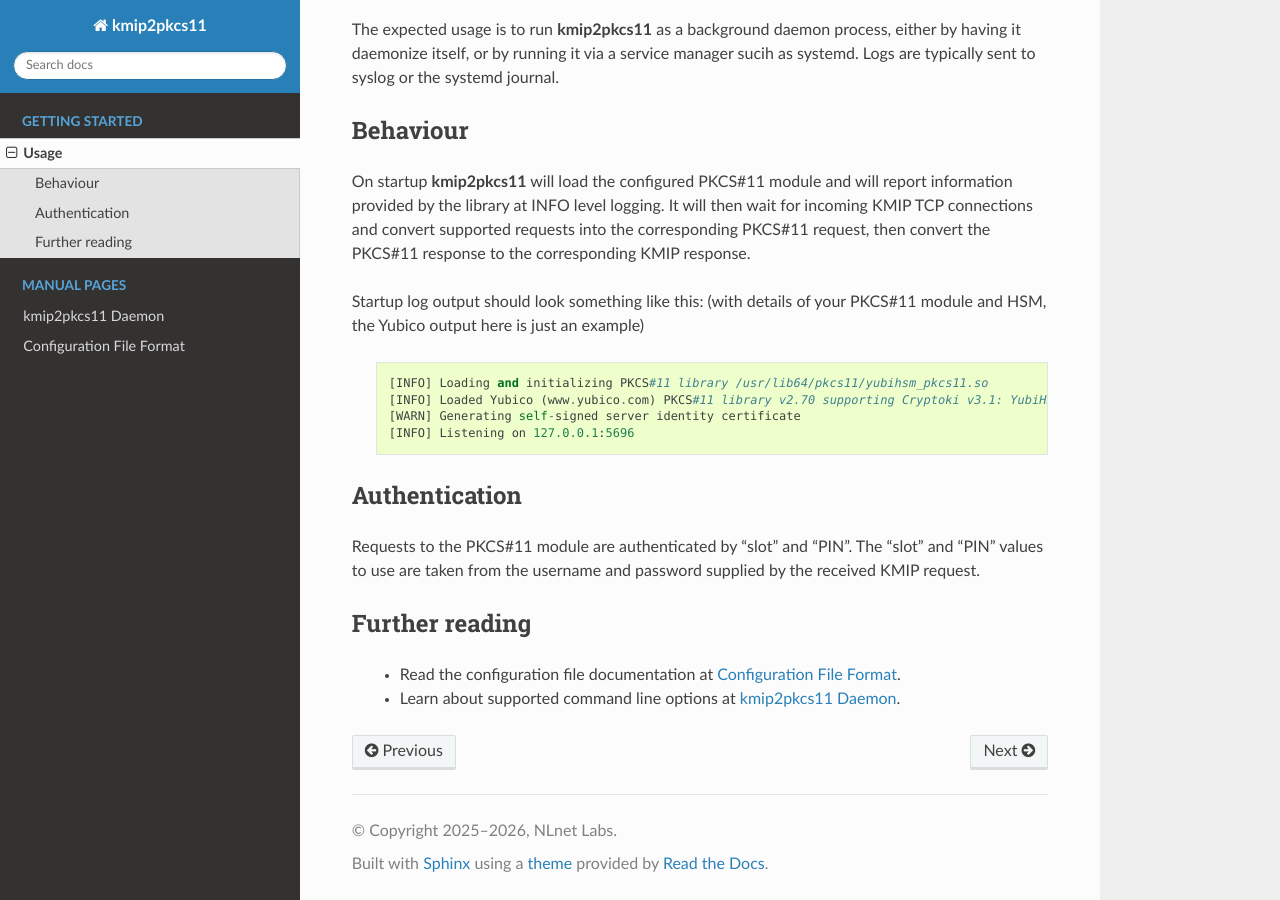
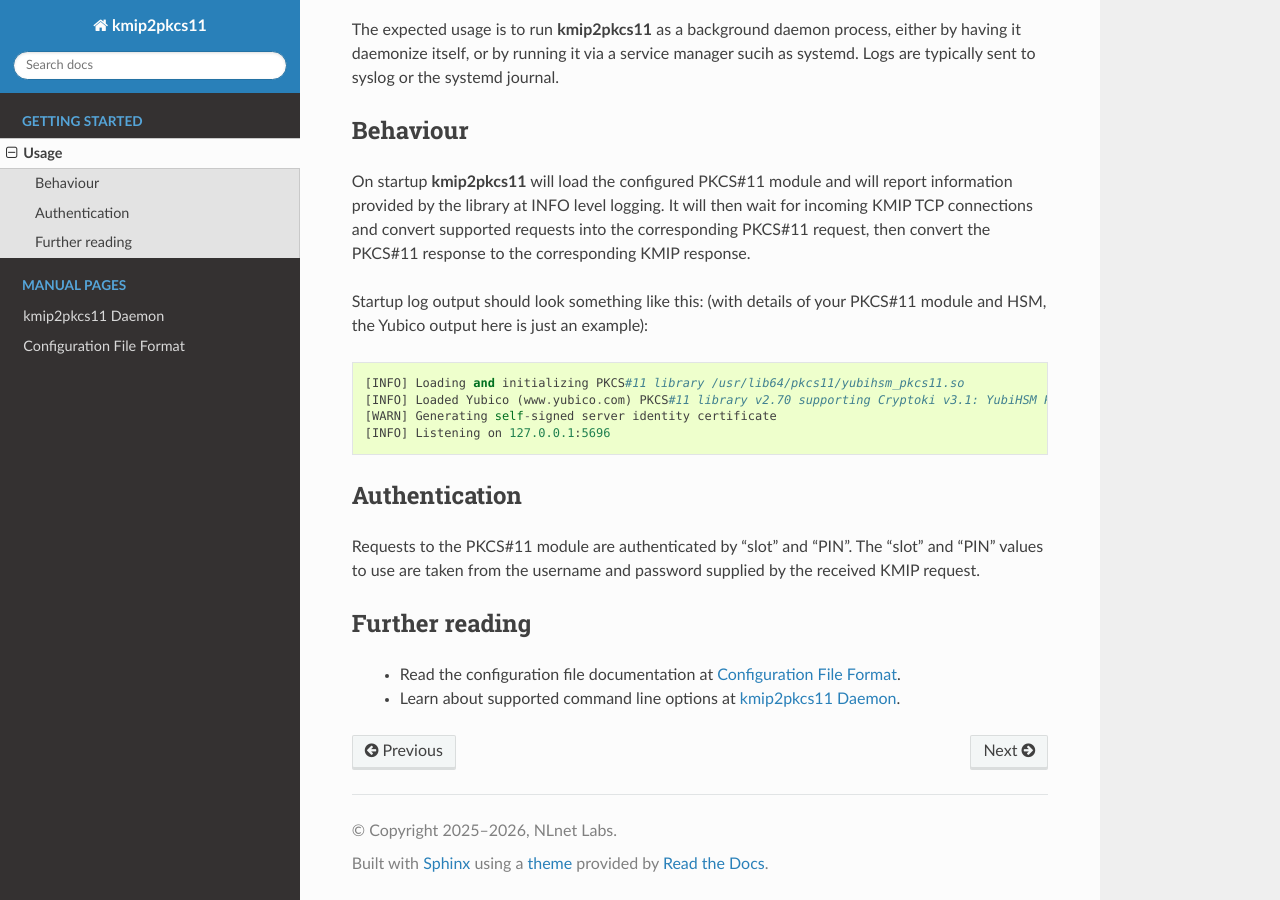
Before and after one commit to NLnetLabs/kmip2pkcs11, a Sphinx documentation site: the page built from doc/manual/source/usage.rst, in a window 1280 px wide and 900 px high, scrolled down 729 px. Built offline with Sphinx 7.4.7 and the Read the Docs theme 3.1.0, drawn with Linux system fonts in a browser that asks for light colours.

Commit message:
Try using an RST literal block rather than a code block.

```diff
--- a/doc/manual/source/usage.rst
+++ b/doc/manual/source/usage.rst
@@ -42,9 +42,7 @@ into the corresponding PKCS#11 request, then convert the PKCS#11 response to
 the corresponding KMIP response.
 
 Startup log output should look something like this: (with details of your
-PKCS#11 module and HSM, the Yubico output here is just an example)
-
-  .. code-block::
+PKCS#11 module and HSM, the Yubico output here is just an example)::
 
      [INFO] Loading and initializing PKCS#11 library /usr/lib64/pkcs11/yubihsm_pkcs11.so
      [INFO] Loaded Yubico (www.yubico.com) PKCS#11 library v2.70 supporting Cryptoki v3.1: YubiHSM PKCS#11 Library
```
